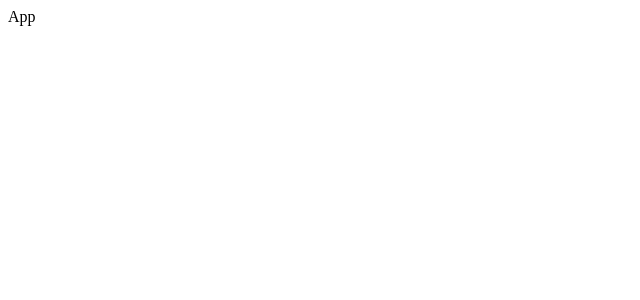
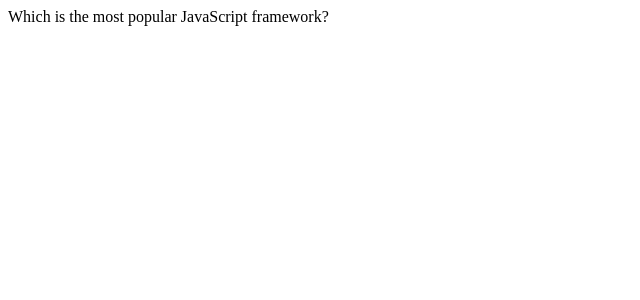
Before and after one commit to HannanIbnFurqan/Quiz-App, a React (Vite) app: page / in a window 1280 px wide. Shown: the top 300 px of the page, without its empty margins (0-640 px from the left). Built offline with nearby package versions, Linux system fonts and the light colour scheme.

Commit message:
handle empty state

```diff
--- a/src/App.jsx
+++ b/src/App.jsx
@@ -1,5 +1,6 @@
 import React, { useEffect, useReducer } from 'react'
 import quizeData from './data/question.json'
+import Question from './components/Question'
 const initialState = {
   questions: [],
   status: 'Loading',
@@ -22,11 +23,14 @@ const reducer = (state, action)=>{
 function App() {
 const [{questions, index, status, answer, secondsRemaining}, dispatch] = useReducer(reducer, initialState);
 
+
 useEffect(()=>{
   dispatch({type: 'dataReceived', payload: quizeData.questions})
 },[])
   return (
-    <div>App</div>
+    <div>
+       <Question questions={questions} index={index}></Question>
+    </div>
   )
 }
 
--- a/src/components/Question.jsx
+++ b/src/components/Question.jsx
@@ -1,7 +1,11 @@
-import React from 'react'
+import React from 'react';
 
-export default function Question() {
+export default function Question({ questions, index }) {
+  if (!questions.length) {
+    return <div>Loading...</div>;  // Handle empty state
+  }
   return (
-    <div>Question</div>
-  )
+
+    <div>{questions[index].question}</div>
+  );
 }
```
Also changed, not shown: src/components/Option.jsx (+5 -2 lines).
